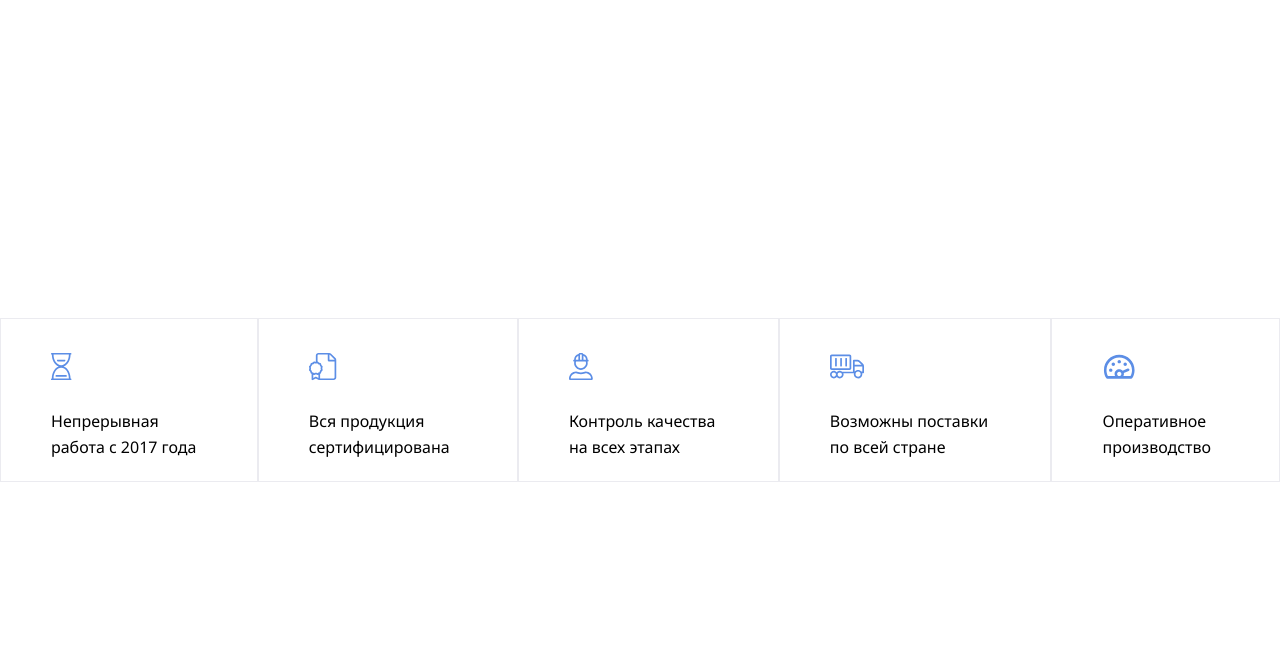
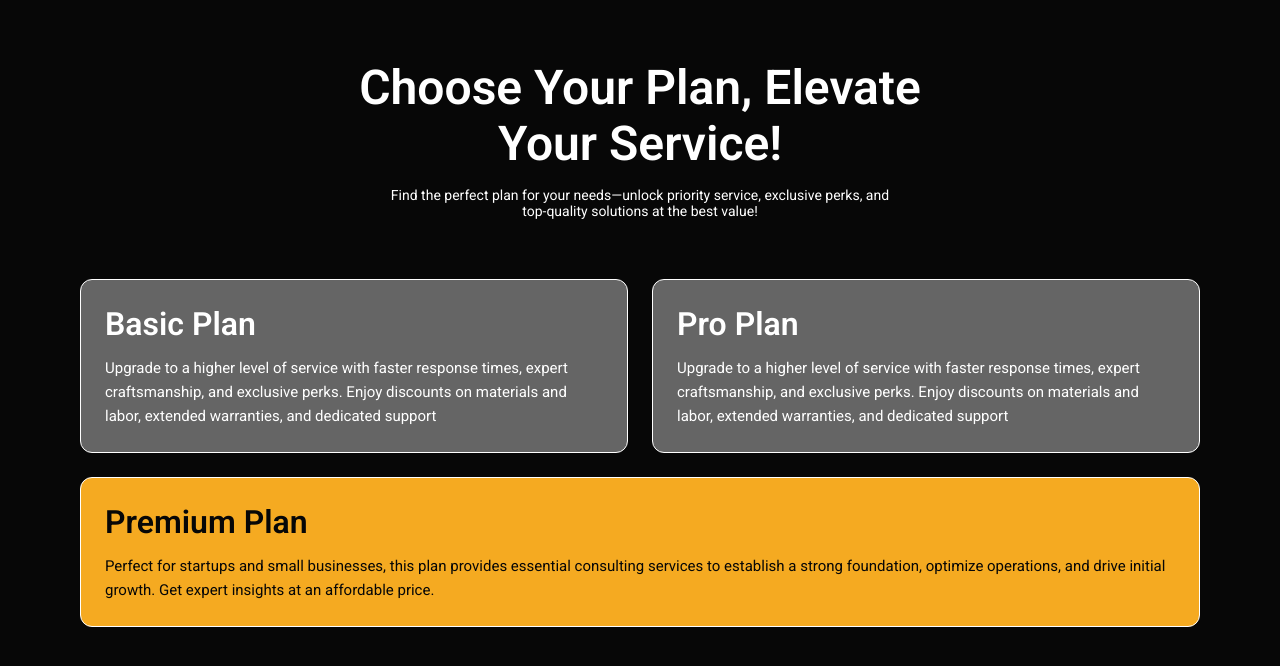
Before and after one commit to kkormalkovvaa/redev-html, a plain HTML site: page index.html in a window 1280 px wide. Drawn offline with Linux system fonts and the light colour scheme.

Commit message:
1.7 Grid

```diff
--- a/index.html
+++ b/index.html
@@ -6,34 +6,38 @@
     <meta name="viewport" content="width=device-width, initial-scale=1.0">
     <link rel="preconnect" href="https://fonts.googleapis.com">
     <link rel="preconnect" href="https://fonts.gstatic.com" crossorigin>
-    <link href="https://fonts.googleapis.com/css2?family=Noto+Sans:ital,wght@0,100..900;1,100..900&display=swap"
+    <link href="https://fonts.googleapis.com/css2?family=Roboto:ital,wght@0,100..900;1,100..900&display=swap"
         rel="stylesheet">
     <link rel="stylesheet" href="style.css">
-    <title>1.7 Flex Box</title>
+    <title>1.8 Grid</title>
 </head>
 
 <body>
     <div class="wrapper">
-        <div class="menu">
-            <div class="menu__item">
-                <img class="item__icon" src="Frame 36.svg" alt="песочные часы">
-                <p class="item__text">Непрерывная работа c 2017 года</p>
+        <div class="welcome">
+            <h1 class="welcome__title">Choose Your Plan, Elevate Your Service!</h1>
+            <p class="welcome__text">Find the perfect plan for your needs—unlock priority service, exclusive perks, and
+                top-quality solutions at the best value!</p>
+        </div>
+        <div class="info">
+            <div class="info__card info__basic">
+                <h4 class="card__title">Basic Plan</h4>
+                <p class="card__text">Upgrade to a higher level of service with faster response times, expert
+                    craftsmanship, and exclusive perks. Enjoy discounts on materials and labor, extended warranties, and
+                    dedicated support</p>
             </div>
-            <div class="menu__item">
-                <img class="item__icon" src="Frame 34.svg" alt="документы">
-                <p class="item__text">Вся продукция сертифицирована</p>
+            <div class="info__card info__pro">
+                <h4 class="card__title">Pro Plan</h4>
+                <p class="card__text">Upgrade to a higher level of service with faster response times, expert
+                    craftsmanship, and exclusive perks. Enjoy discounts on materials and labor, extended warranties, and
+                    dedicated support </p>
             </div>
-            <div class="menu__item">
-                <img class="item__icon" src="Frame 33.svg" alt="работник">
-                <p class="item__text">Контроль качества на всех этапах</p>
-            </div>
-            <div class="menu__item">
-                <img class="item__icon" src="Frame 35.svg" alt="грузовая машина">
-                <p class="item__text">Возможны поставки по всей стране</p>
-            </div>
-            <div class="menu__item">
-                <img class="item__icon" src="Frame 37.svg" alt="скорость">
-                <p class="item__text">Оперативное производство</p>
+            <div class="info__card info-premium">
+                <h4 class="card__title premium__text">Premium Plan</h4>
+                <p class="card__text premium__text">Perfect for startups and small businesses, this plan provides
+                    essential consulting
+                    services to establish a strong foundation, optimize operations, and drive initial growth. Get expert
+                    insights at an affordable price.</p>
             </div>
         </div>
     </div>
--- a/style.css
+++ b/style.css
@@ -2,35 +2,82 @@
     margin: 0;
     padding: 0;
     box-sizing: border-box;
-    font-family: 'Noto Sans', sans-serif;
+    font-family: 'Roboto', sans-serif;
+}
+
+body {
+    background-color: #070707;
 }
 
 .wrapper {
-    min-height: 100vh;
-    display: flex;
-    justify-content: center;
-    align-items: center;
+    max-width: 1440px;
+    margin: 0 auto;
+    text-align: center;
 }
 
-.menu {
-    width: 1440px;
-    display: flex;
-    justify-content: center;
+.welcome {
+    max-width: 640px;
+    margin: 60px auto;
 }
 
-.menu__item {
-    border: 1px solid #EBEBF0;
+.welcome__title {
+    text-align: center;
+    font-weight: 600;
+    font-size: 48px;
+    line-height: 56px;
+    color: #fff;
+    margin-bottom: 15px;
 }
 
-.item__icon {
-    width: 35px;
-    height: 35px;
-    margin-top: 30px;
-    margin-left: 50px;
+.welcome__text {
+    max-width: 515px;
+    margin: 0 auto;
+    text-align: center;
+    font-size: 14px;
+    color: #FFF;
 }
 
-.item__text {
-    font-size: 16px;
-    line-height: 160%;
-    margin: 20px 50px;
+
+.info {
+    max-width: 1120px;
+    margin: 0 auto;
+    display: grid;
+    grid-template-columns: 1fr 1fr;
+    gap: 24px;
 }
+
+.info-premium {
+    grid-column: 1 / -1;
+    grid-row: 2;
+}
+
+.info__card {
+    border: 1px solid #fff;
+    border-radius: 12px;
+    background-color: rgb(101, 101, 101);
+}
+
+.card__title {
+    text-align: start;
+    color: #fff;
+    font-weight: 600;
+    font-size: 32px;
+    line-height: 40px;
+    padding: 24px 24px 0 24px;
+}
+
+.card__text {
+    color: #fff;
+    font-size: 15px;
+    line-height: 24px;
+    padding: 12px 24px 24px 24px;
+    text-align: start;
+}
+
+.info-premium {
+    background-color: #F5AA21;
+}
+
+.premium__text {
+    color: #070707;
+}
```
Also changed, not shown: Frame 33.svg (deleted), Frame 34.svg (deleted), Frame 35.svg (deleted), Frame 36.svg (deleted), Frame 37.svg (deleted), Image.png (deleted), ducks.png (deleted), material-symbols_spa.svg (deleted), игра flex.jpg (deleted), 1 other file.
